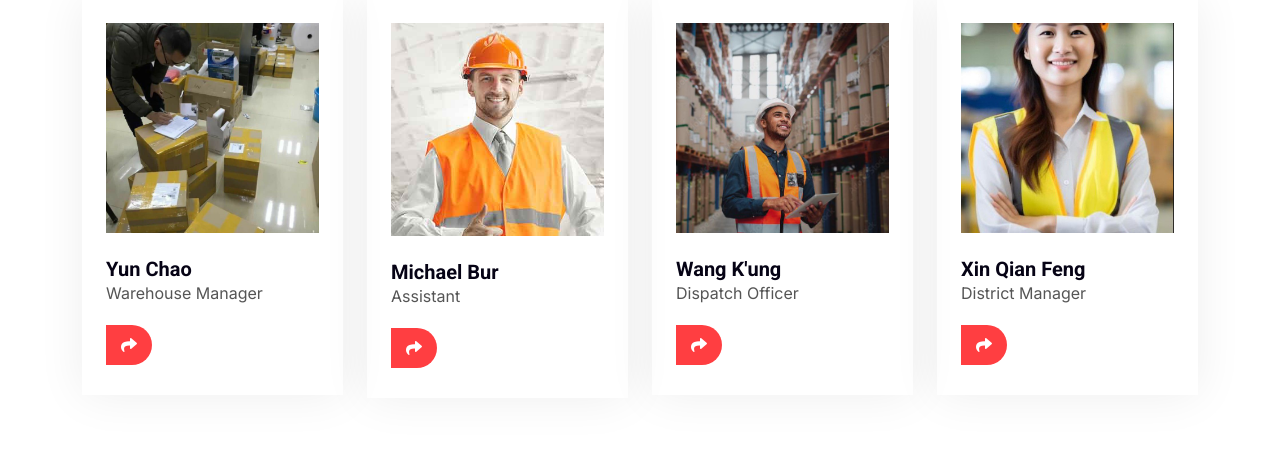
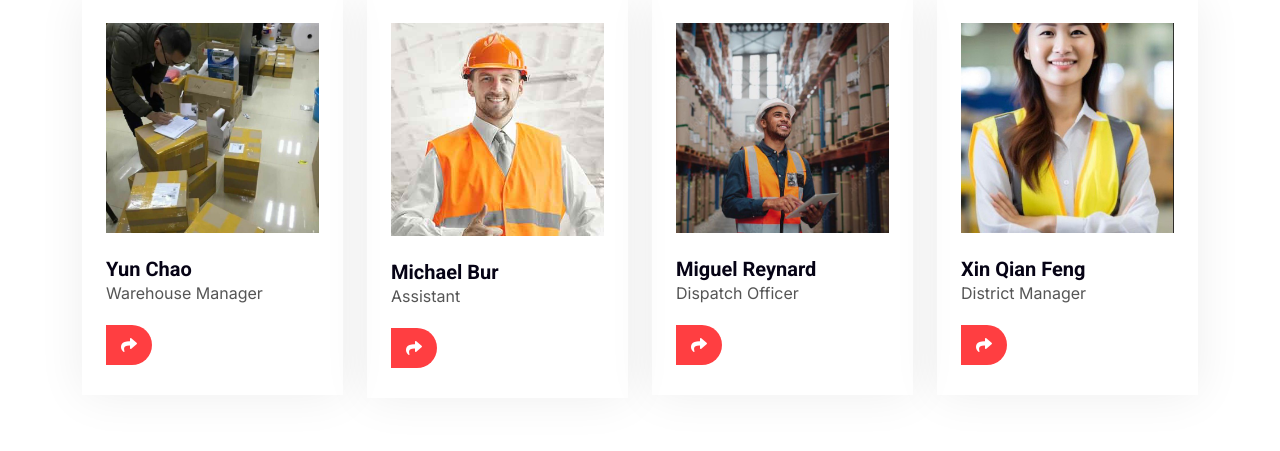
Before and after one commit to nephtdkingzvpn/bluefront_logistics, a Django app: page / in a window 1280 px wide. Shown: the part 5150-5601 px from the top of the page. Run offline with Django 5.2, Linux system fonts and the light colour scheme; some libraries are stand-ins or nearby versions.

Commit message:
changed dispatch manager name

```diff
--- a/templates/frontend/index.html
+++ b/templates/frontend/index.html
@@ -330,7 +330,7 @@
                     <div class="overflow-hidden mb-4">
                         <img class="img-fluid" src="{% static 'frontend/images/chi-5.jpeg' %}" alt="" style="height: 210px; width: 100%; object-fit: cover;">
                     </div>
-                    <h5 class="mb-0">Wang K'ung</h5>
+                    <h5 class="mb-0">Miguel Reynard</h5>
                     <p>Dispatch Officer</p>
                     <div class="btn-slide mt-1">
                         <i class="fa fa-share"></i>
```
